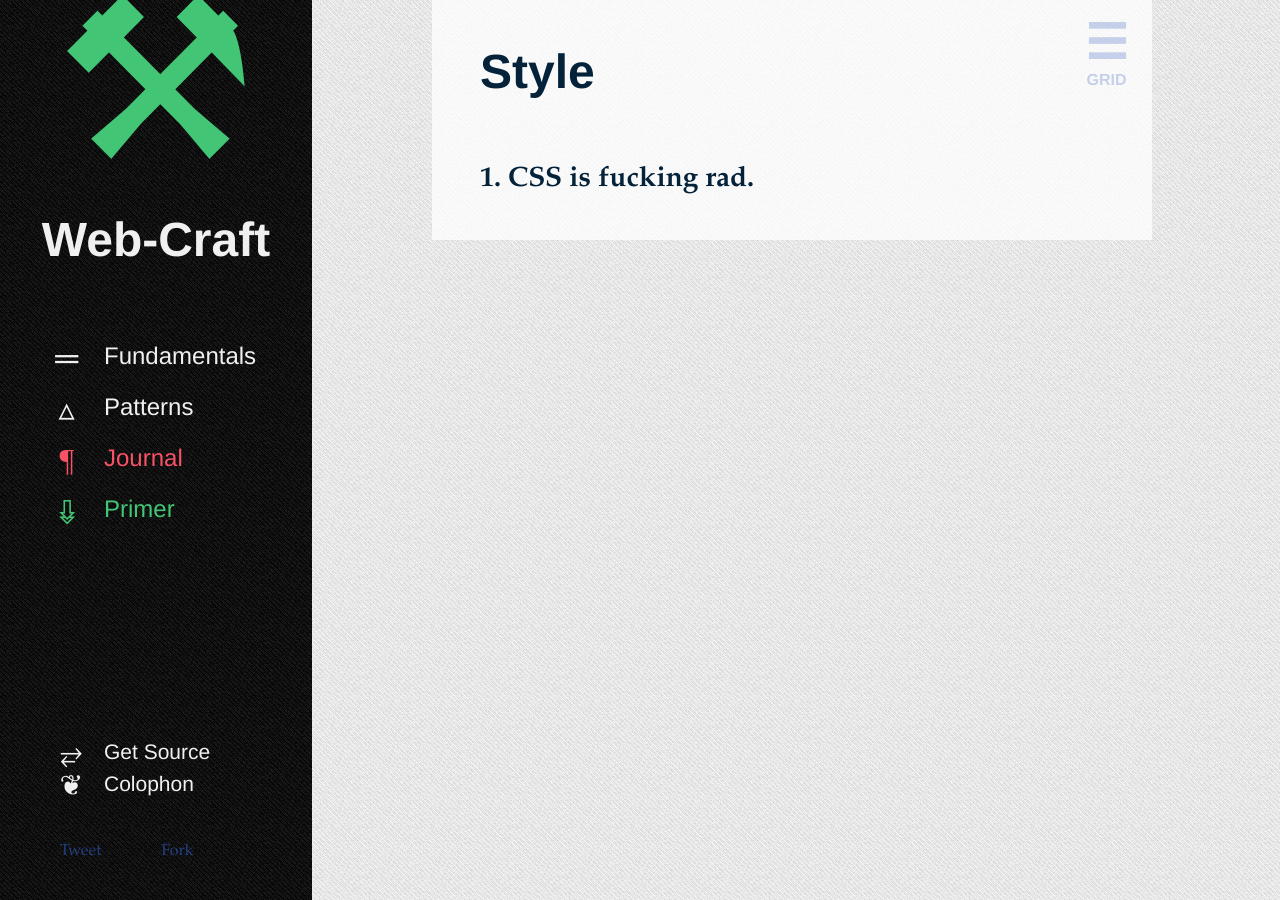
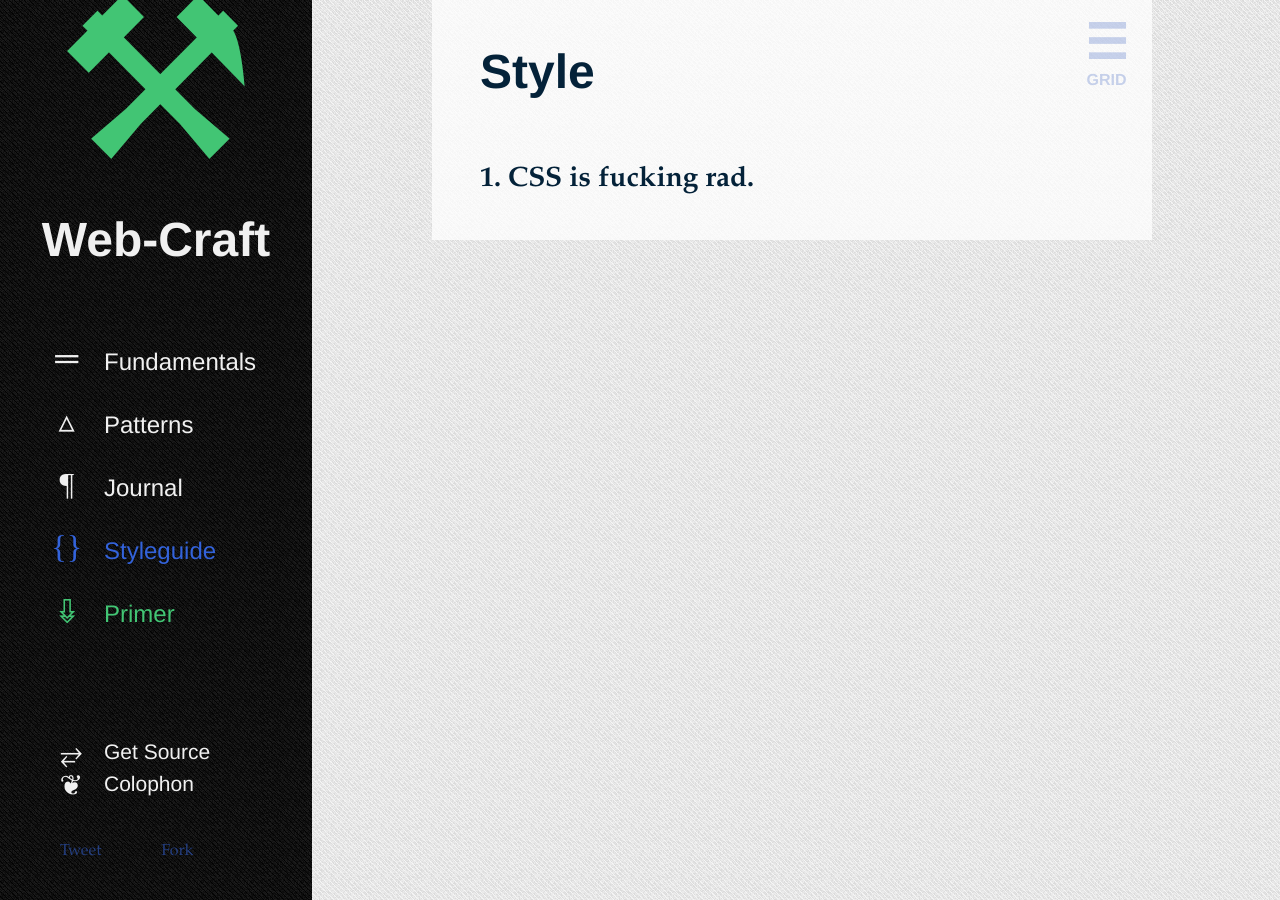
Before and after one commit to caycefischer/webcraft, a Jekyll site: the page built from _posts/2012-04-09-style.markdown, in a window 1280 px wide. Built offline with Jekyll 4.4.1, drawn with Linux system fonts in a browser that asks for light colours; nearby versions of some CDN libraries; comment, search, counter and statistics services are not loaded.

Commit message:
fix responsive shenanigans

```diff
--- a/_includes/nav.html
+++ b/_includes/nav.html
@@ -8,7 +8,8 @@
 			<ul>
 				<li class="hN gamma"><a data-icon="═" class="sans brand icon txt-white" href="{{ site.baseurl }}/fundamentals">Fundamentals</a></li>
 				<li class="hN gamma"><a data-icon="▵" class="sans brand icon txt-white" href="{{ site.baseurl }}/patterns">Patterns</a></li>
-				<li class="hN gamma"><a data-icon="¶" class="sans brand icon txt-red" href="{{ site.baseurl }}/journal">Journal</a></li>
+				<li class="hN gamma"><a data-icon="¶" class="sans brand icon txt-white" href="{{ site.baseurl }}/journal">Journal</a></li>
+				<li class="hN gamma"><a data-icon="{}" class="sans brand icon txt-blue" href="{{ site.baseurl }}/primer">Styleguide</a></li>
 				<li class="hN gamma"><a data-icon="⇮" class="sans brand icon txt-green flipped" href="{{ site.baseurl }}/primer">Primer</a></li>
 			</ul>
 		</nav>
--- a/css/style.css
+++ b/css/style.css
@@ -994,8 +994,8 @@
       padding-top: 1em;
    }
    .anchor-panel .gamma {
+      margin-bottom: 0.5rem;
       padding-top: 1rem;
-      margin-bottom: 0.5rem;
    }
    .anchor-panel .delta {
       margin-bottom: 8px; /* fallback */
@@ -1042,8 +1042,8 @@
       color: rgb(249, 81, 101);
    }
    .txt-blue, .txt-blue:link, .txt-blue:visited {
-      color: #2f58be; /* fallback */
-      color: rgb(47,88,190);
+      color: #3363db; /* fallback */
+      color: rgb(51, 99, 219);
    }
    .txt-white:link, .txt-white:visited {
       color: #f0f0f0; /* fallback */
@@ -1106,29 +1106,35 @@
  */
 
    @media all and (max-width: 1074px) {
+      html {
+         font-size: 87.5%; /* 14px */
+      }
       .page, section[role="main"] {
          margin-left: 24em;
       }
    }
 
-   @media all and (max-width: 1170px) {
-      html {
-         font-size: 87.5%; /* 14px */
+   @media all and (max-height: 720px) {
+      .anchor-panel .gamma {
+         padding-top: 0;
       }
    }
 
-   @media all and (max-height: 800px) {
+   @media all and (max-height: 840px) {
       html {
          font-size: 87.5%; /* 14px */
-      }
-      .anchor-panel .gamma {
-         padding-top: 0;
       }
    }
 
    @media all and (max-width: 1366px) {
       .page.extended {
          margin-left: 27em;
+      }
+      .anchor-panel .gamma {
+         margin-bottom: 0.5rem;
+      }
+      .anchor-panel .gamma {
+         line-height: 1.5;
       }
    }
 
```
